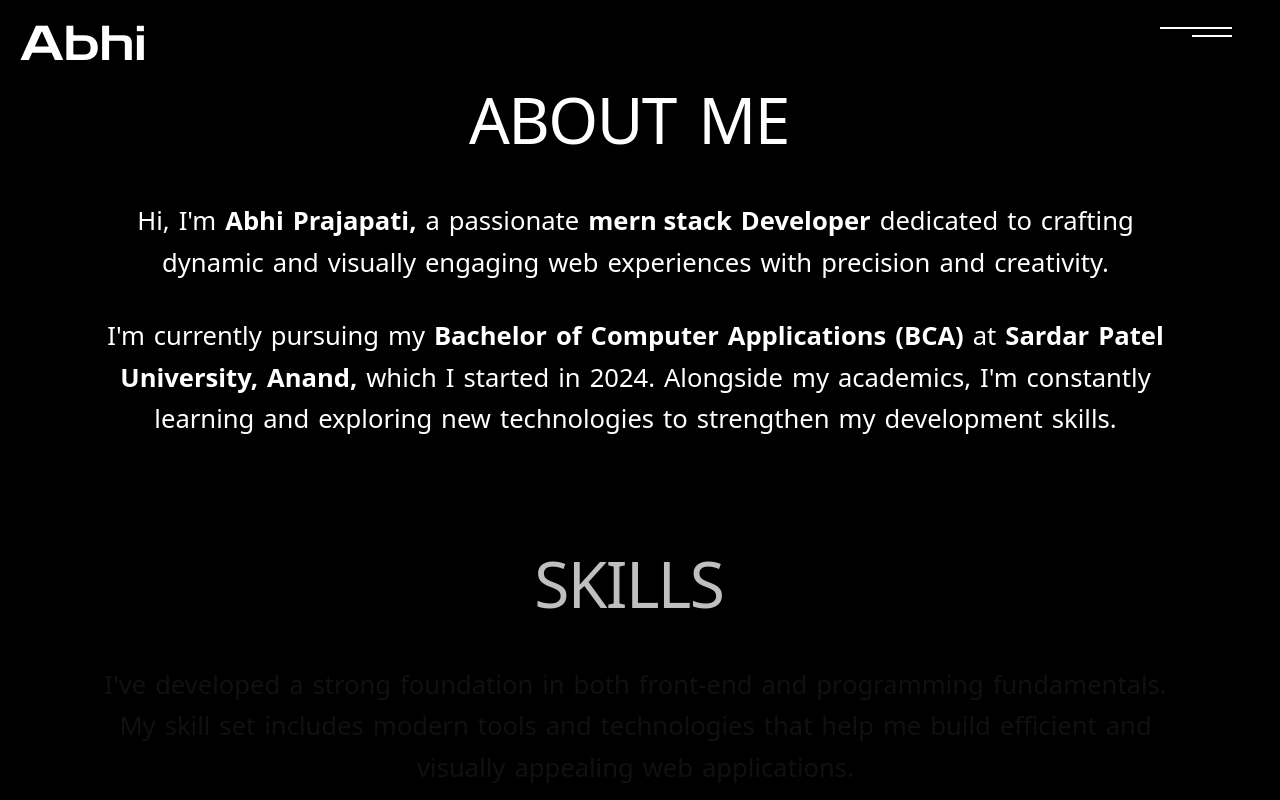
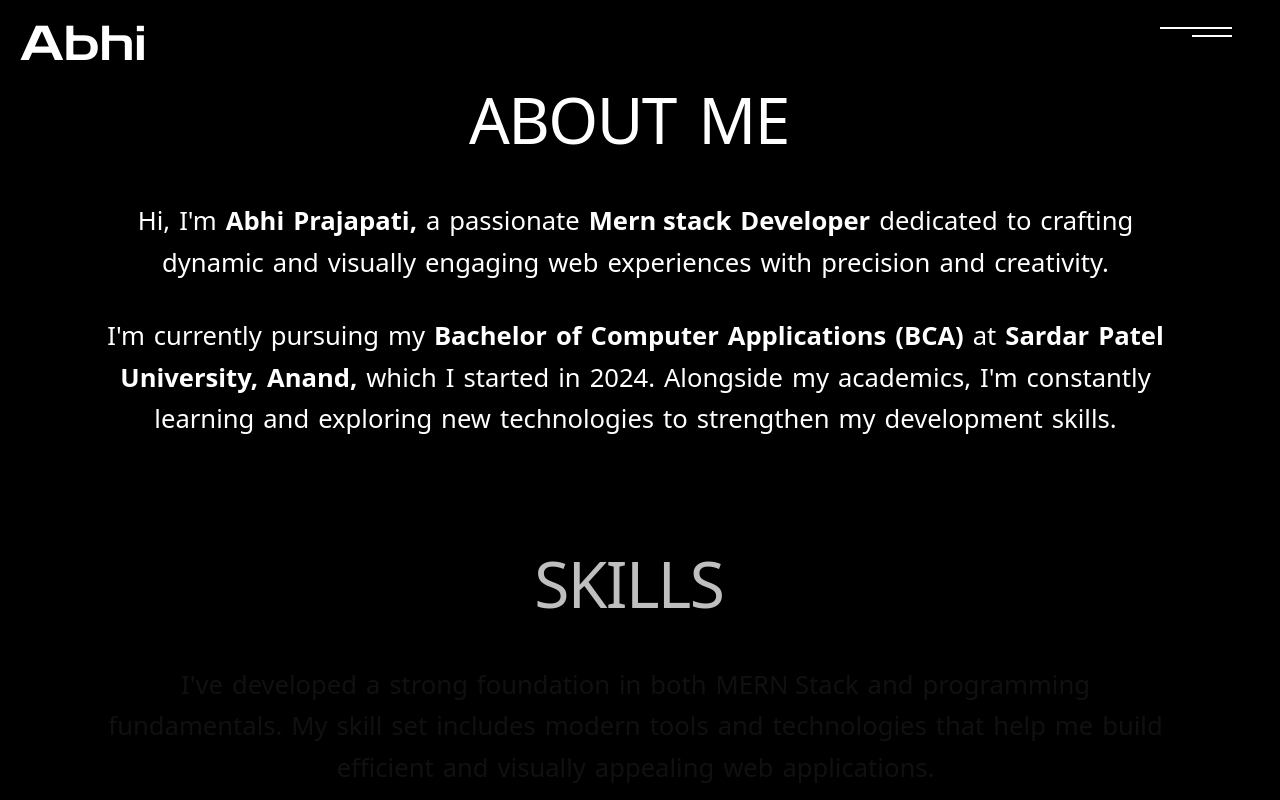
Before and after one commit to Abhiii1109/Abhi, a React (Vite) app: page /about in a window 1280 px wide. Shown: the top 800 px of the page. Built offline with nearby package versions, Linux system fonts and the light colour scheme.

Commit message:
Update About.jsx

```diff
--- a/src/pages/About.jsx
+++ b/src/pages/About.jsx
@@ -71,7 +71,7 @@ const About = () => {
             <Word className="font-semibold">Prajapati,</Word>
             <Word>a</Word>
             <Word>passionate</Word>
-            <Word className="font-semibold">mern stack</Word>
+            <Word className="font-semibold">Mern stack</Word>
             <Word className="font-semibold">Developer</Word>
             <Word>dedicated</Word>
             <Word>to</Word>
@@ -142,7 +142,7 @@ const About = () => {
             <Word>foundation</Word>
             <Word>in</Word>
             <Word>both</Word>
-            <Word>front-end</Word>
+            <Word>MERN Stack</Word>
             <Word>and</Word>
             <Word>programming</Word>
             <Word>fundamentals.</Word>
```
